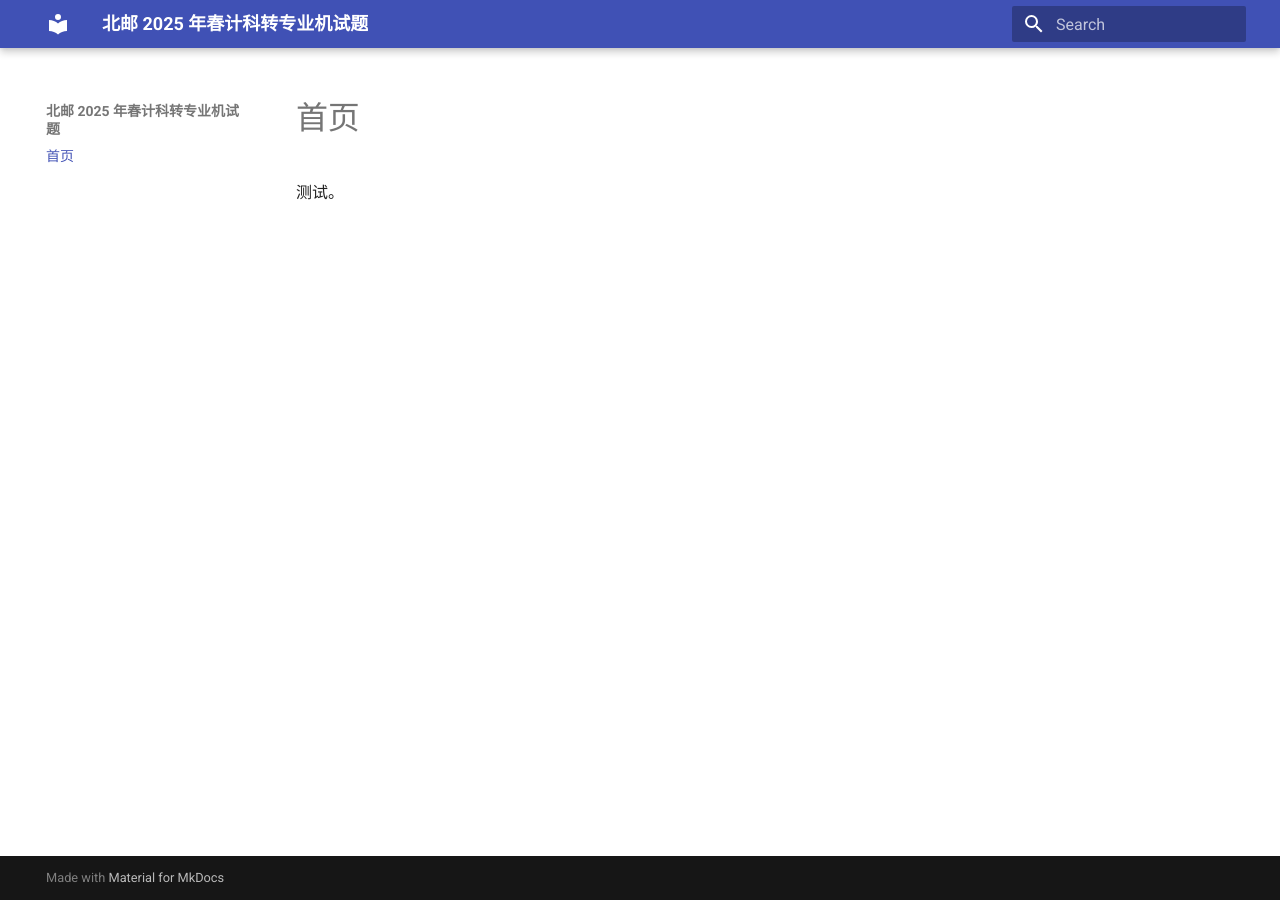
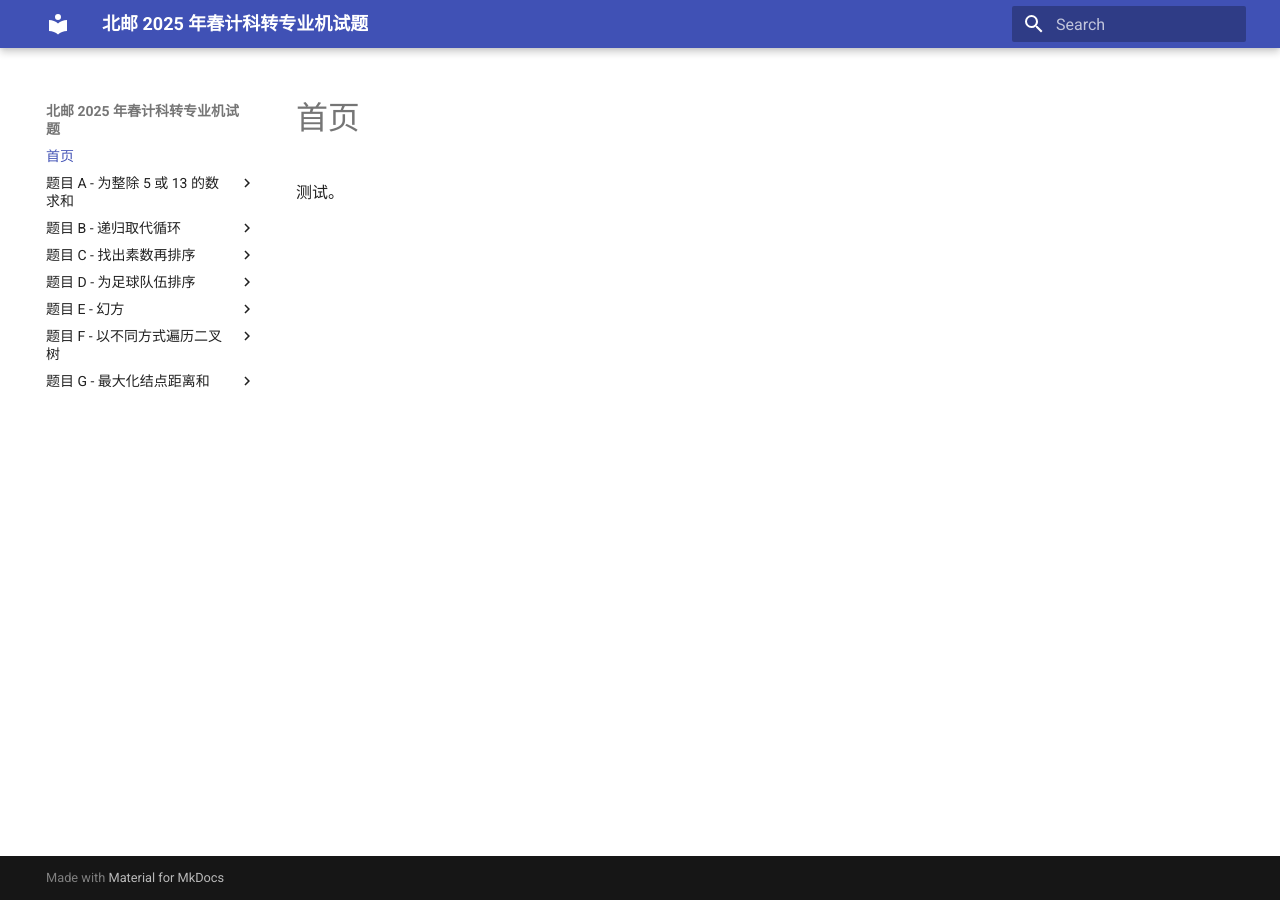
Before and after one commit to LS-Hower/bupt-major-switching-programming-questions, an MkDocs documentation site: the page built from docs/index.md, in a window 1280 px wide. Built offline with MkDocs 1.6.1 and Material for MkDocs 9.7.7, drawn with Linux system fonts in a browser that asks for light colours.

Commit message:
Add major framework

```diff
--- a/mkdocs.yml
+++ b/mkdocs.yml
@@ -25,3 +25,24 @@ markdown_extensions:
 
 nav:
   - 首页: index.md
+  - 题目 A - 为整除 5 或 13 的数求和:
+    - 问题: problem-a/question.md
+    - 题解: problem-a/answer.md
+  - 题目 B - 递归取代循环:
+    - 问题: problem-b/question.md
+    - 题解: problem-b/answer.md
+  - 题目 C - 找出素数再排序:
+    - 问题: problem-c/question.md
+    - 题解: problem-c/answer.md
+  - 题目 D - 为足球队伍排序:
+    - 问题: problem-d/question.md
+    - 题解: problem-d/answer.md
+  - 题目 E - 幻方:
+    - 问题: problem-e/question.md
+    - 题解: problem-e/answer.md
+  - 题目 F - 以不同方式遍历二叉树:
+    - 问题: problem-f/question.md
+    - 题解: problem-f/answer.md
+  - 题目 G - 最大化结点距离和:
+    - 问题: problem-g/question.md
+    - 题解: problem-g/answer.md
```
Also changed, not shown: docs/problem-a/answer.md (added), docs/problem-a/question.md (added), docs/problem-b/answer.md (added), docs/problem-b/question.md (added), docs/problem-c/answer.md (added), docs/problem-c/question.md (added), docs/problem-d/answer.md (added), docs/problem-d/question.md (added), docs/problem-e/answer.md (added), docs/problem-e/question.md (added), docs/problem-f/answer.md (added), docs/problem-f/question.md (added), docs/problem-g/answer.md (added), docs/problem-g/question.md (added).
